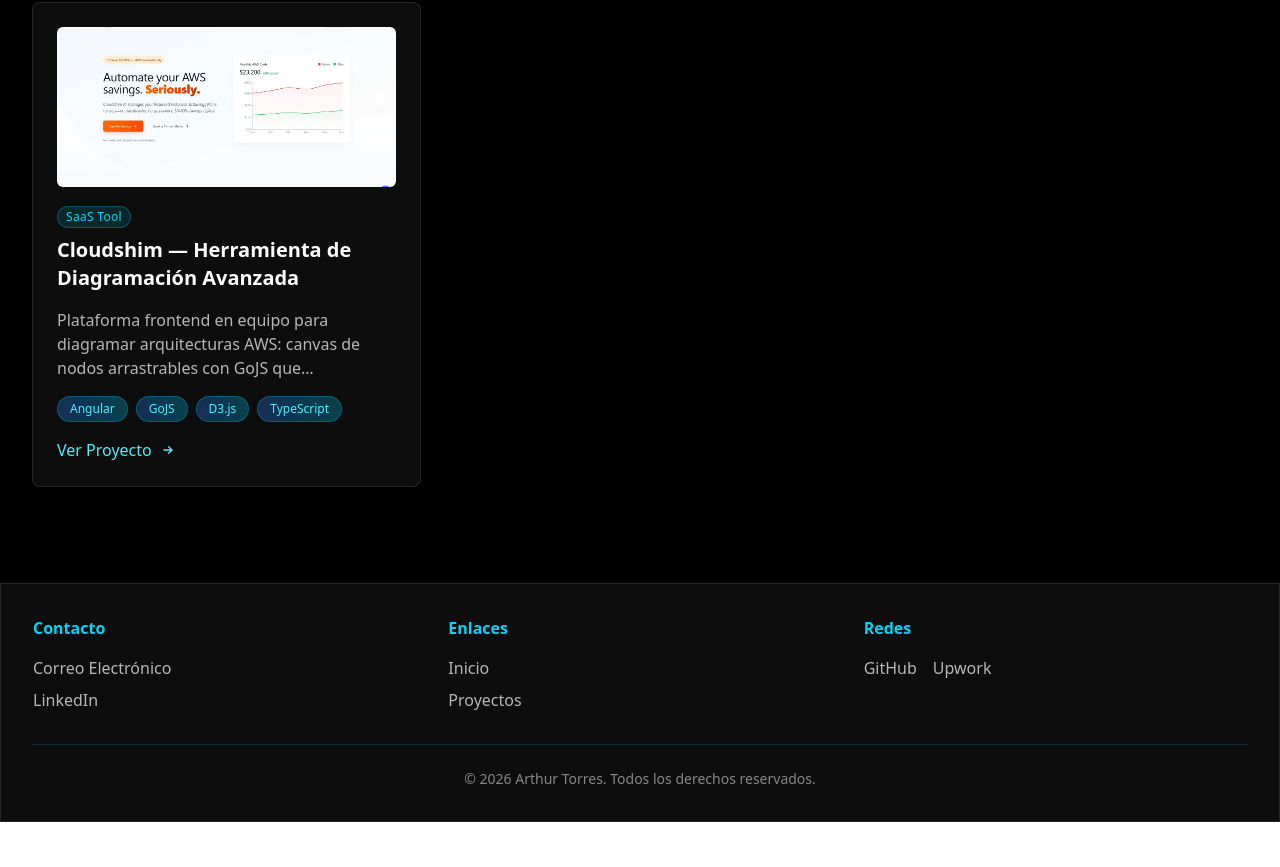
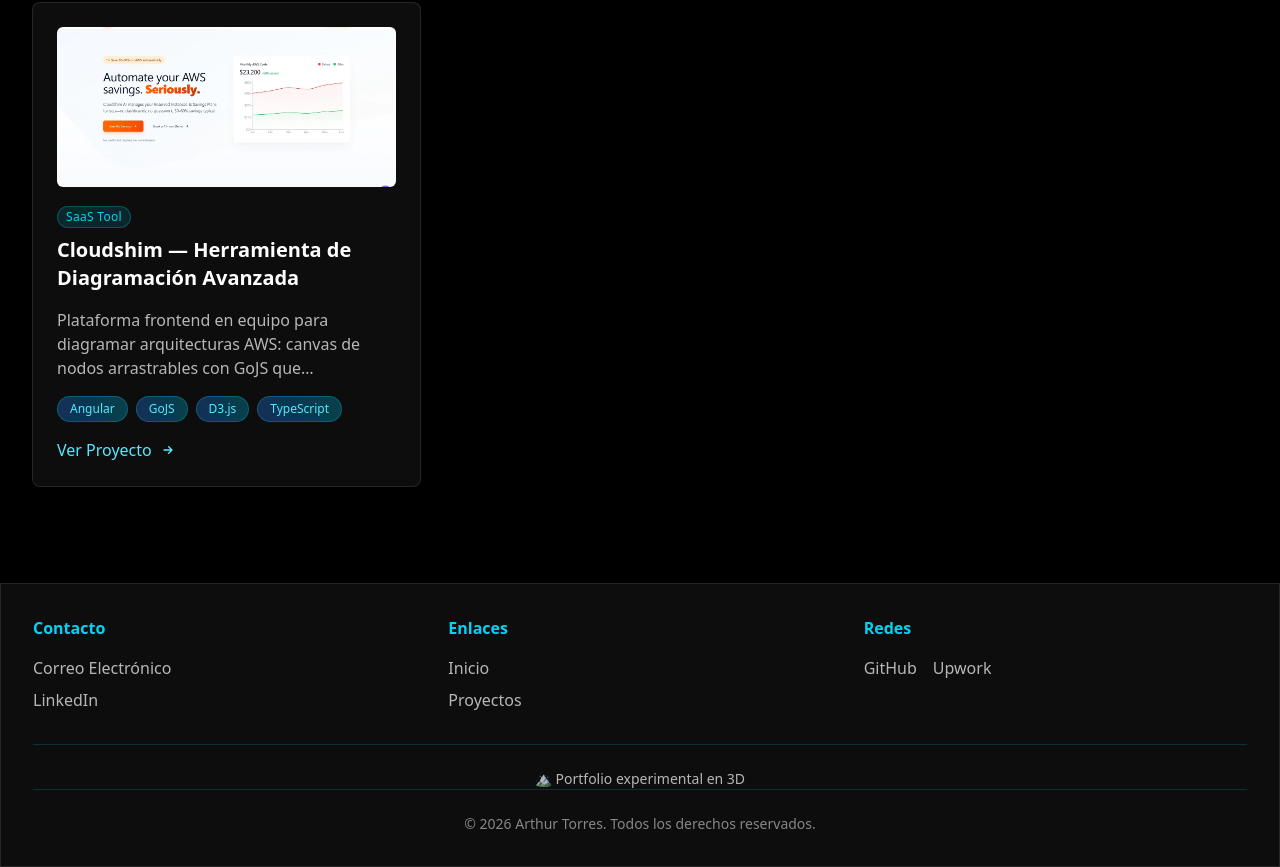
Before and after one commit to ArthurTorres75/portfolio, a Next.js app: page /projects in a window 1280 px wide. Shown: the part 2457-3324 px from the top of the page. Before the commit the page ends 3279 px from the top, so only its background shows below. Built offline with nearby package versions, Linux system fonts and the light colour scheme; no server answers.

Commit message:
feat(footer): link to mountain-portfolio as a labeled secondary site

```diff
--- a/components/layout/Footer.tsx
+++ b/components/layout/Footer.tsx
@@ -77,6 +77,17 @@
           </div>
         </div>
 
+        <div className="border-t border-cyan-500/20 pt-6 text-center text-sm">
+          <a
+            href="https://mountain-portfolio.vercel.app/"
+            target="_blank"
+            rel="noopener noreferrer"
+            className="footer-link text-white/60 hover:text-cyan-400"
+          >
+            {t("footer.experimentalPortfolio", language)}
+          </a>
+        </div>
+
         <div className="border-t border-cyan-500/20 pt-6 text-center text-white/50 text-sm">
           <p>© {currentYear} Arthur Torres. {t("footer.copyright", language)}</p>
         </div>
--- a/lib/translations.ts
+++ b/lib/translations.ts
@@ -983,6 +983,10 @@
     es: "Todos los derechos reservados.",
     en: "All rights reserved.",
   },
+  "footer.experimentalPortfolio": {
+    es: "🏔️ Portfolio experimental en 3D",
+    en: "🏔️ Experimental 3D Portfolio",
+  },
 
   // Project Categories
   "category.corporateWebsite": { es: "Sitio Corporativo", en: "Corporate Website" },
```
